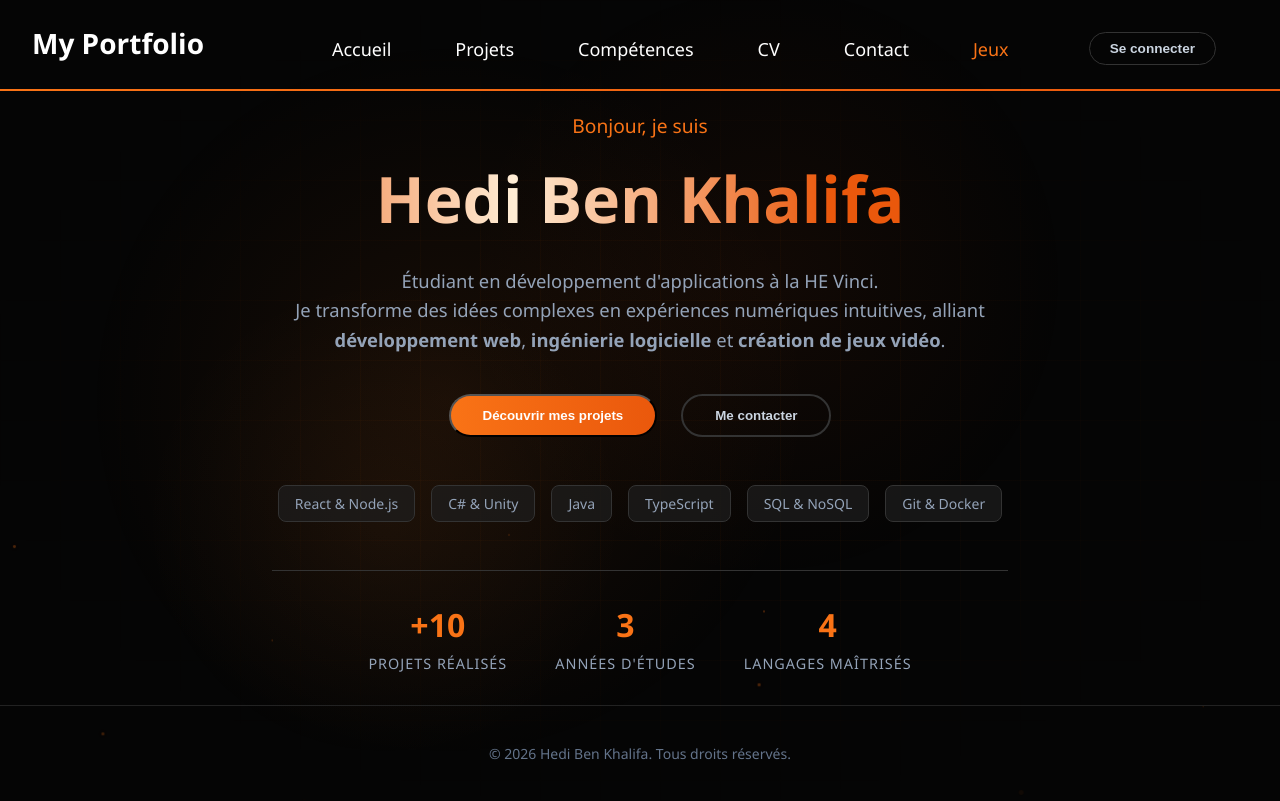
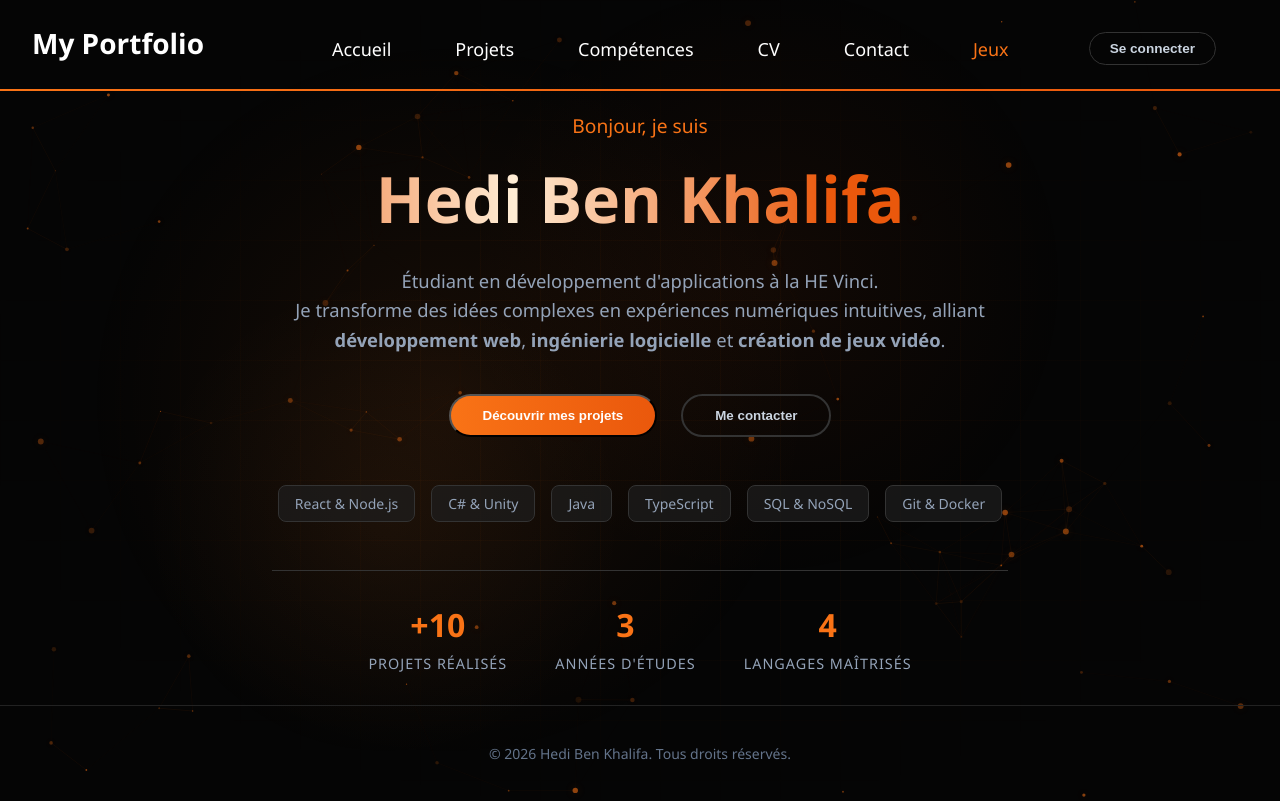
Before and after one commit to HediCaprio/My-Portfolio, a React (Vite) app: page / in a window 1280 px wide. Built offline with nearby package versions, Linux system fonts and the light colour scheme.

Commit message:
Interactive particle system: 80 particles with mouse interaction & connections

```diff
--- a/src/components/pages/PrimaryPage.tsx
+++ b/src/components/pages/PrimaryPage.tsx
@@ -1,34 +1,180 @@
 import { useNavigate } from 'react-router-dom';
+import { useEffect, useRef } from 'react';
 import Header from '../Header';
 
-function FloatingParticles() {
-  // Generate 25 particles with random properties
-  const particles = Array.from({ length: 25 }, (_, i) => ({
-    id: i,
-    size: Math.random() * 4 + 1,
-    left: Math.random() * 100,
-    delay: Math.random() * 15,
-    duration: Math.random() * 15 + 10,
-    opacity: Math.random() * 0.4 + 0.1,
-  }));
+function InteractiveParticles() {
+  const canvasRef = useRef<HTMLCanvasElement>(null);
+
+  useEffect(() => {
+    const canvas = canvasRef.current;
+    if (!canvas) return;
+    const ctx = canvas.getContext('2d');
+    if (!ctx) return;
+
+    let animationId: number;
+    let mouse = { x: -9999, y: -9999 };
+
+    const PARTICLE_COUNT = 80;
+    const CONNECT_DISTANCE = 120;
+    const MOUSE_RADIUS = 150;
+
+    // Resize canvas to fill the screen
+    const resize = () => {
+      canvas.width = window.innerWidth;
+      canvas.height = window.innerHeight;
+    };
+    resize();
+    window.addEventListener('resize', resize);
+
+    // Track mouse position
+    const handleMouseMove = (e: MouseEvent) => {
+      mouse.x = e.clientX;
+      mouse.y = e.clientY;
+    };
+    const handleMouseLeave = () => {
+      mouse.x = -9999;
+      mouse.y = -9999;
+    };
+    window.addEventListener('mousemove', handleMouseMove);
+    window.addEventListener('mouseleave', handleMouseLeave);
+
+    // Particle class
+    class Particle {
+      x: number;
+      y: number;
+      vx: number;
+      vy: number;
+      size: number;
+      baseAlpha: number;
+      alpha: number;
+
+      constructor() {
+        this.x = Math.random() * canvas!.width;
+        this.y = Math.random() * canvas!.height;
+        this.vx = (Math.random() - 0.5) * 0.6;
+        this.vy = (Math.random() - 0.5) * 0.6;
+        this.size = Math.random() * 2.5 + 0.5;
+        this.baseAlpha = Math.random() * 0.5 + 0.1;
+        this.alpha = this.baseAlpha;
+      }
+
+      update() {
+        // Mouse interaction: push particles away
+        const dx = this.x - mouse.x;
+        const dy = this.y - mouse.y;
+        const dist = Math.sqrt(dx * dx + dy * dy);
+
+        if (dist < MOUSE_RADIUS) {
+          const force = (MOUSE_RADIUS - dist) / MOUSE_RADIUS;
+          const angle = Math.atan2(dy, dx);
+          this.vx += Math.cos(angle) * force * 0.8;
+          this.vy += Math.sin(angle) * force * 0.8;
+          this.alpha = Math.min(1, this.baseAlpha + force * 0.8);
+        } else {
+          this.alpha += (this.baseAlpha - this.alpha) * 0.05;
+        }
+
+        // Damping
+        this.vx *= 0.98;
+        this.vy *= 0.98;
+
+        this.x += this.vx;
+        this.y += this.vy;
+
+        // Wrap around edges
+        if (this.x < 0) this.x = canvas!.width;
+        if (this.x > canvas!.width) this.x = 0;
+        if (this.y < 0) this.y = canvas!.height;
+        if (this.y > canvas!.height) this.y = 0;
+      }
+
+      draw() {
+        ctx!.beginPath();
+        ctx!.arc(this.x, this.y, this.size, 0, Math.PI * 2);
+        ctx!.fillStyle = `rgba(249, 115, 22, ${this.alpha})`;
+        ctx!.shadowBlur = 8;
+        ctx!.shadowColor = 'rgba(249, 115, 22, 0.3)';
+        ctx!.fill();
+        ctx!.shadowBlur = 0;
+      }
+    }
+
+    // Create particles
+    const particles = Array.from({ length: PARTICLE_COUNT }, () => new Particle());
+
+    // Draw connections between nearby particles
+    function drawConnections() {
+      for (let i = 0; i < particles.length; i++) {
+        for (let j = i + 1; j < particles.length; j++) {
+          const dx = particles[i].x - particles[j].x;
+          const dy = particles[i].y - particles[j].y;
+          const dist = Math.sqrt(dx * dx + dy * dy);
+
+          if (dist < CONNECT_DISTANCE) {
+            const opacity = (1 - dist / CONNECT_DISTANCE) * 0.15;
+            ctx!.beginPath();
+            ctx!.moveTo(particles[i].x, particles[i].y);
+            ctx!.lineTo(particles[j].x, particles[j].y);
+            ctx!.strokeStyle = `rgba(249, 115, 22, ${opacity})`;
+            ctx!.lineWidth = 0.5;
+            ctx!.stroke();
+          }
+        }
+      }
+
+      // Draw lines from mouse to nearby particles
+      for (const p of particles) {
+        const dx = p.x - mouse.x;
+        const dy = p.y - mouse.y;
+        const dist = Math.sqrt(dx * dx + dy * dy);
+        if (dist < MOUSE_RADIUS) {
+          const opacity = (1 - dist / MOUSE_RADIUS) * 0.3;
+          ctx!.beginPath();
+          ctx!.moveTo(mouse.x, mouse.y);
+          ctx!.lineTo(p.x, p.y);
+          ctx!.strokeStyle = `rgba(251, 146, 60, ${opacity})`;
+          ctx!.lineWidth = 0.8;
+          ctx!.stroke();
+        }
+      }
+    }
+
+    // Animation loop
+    function animate() {
+      ctx!.clearRect(0, 0, canvas!.width, canvas!.height);
+
+      particles.forEach(p => {
+        p.update();
+        p.draw();
+      });
+
+      drawConnections();
+      animationId = requestAnimationFrame(animate);
+    }
+
+    animate();
+
+    return () => {
+      cancelAnimationFrame(animationId);
+      window.removeEventListener('resize', resize);
+      window.removeEventListener('mousemove', handleMouseMove);
+      window.removeEventListener('mouseleave', handleMouseLeave);
+    };
+  }, []);
 
   return (
-    <div className="particles-container">
-      {particles.map((p) => (
-        <div
-          key={p.id}
-          className="particle"
-          style={{
-            width: `${p.size}px`,
-            height: `${p.size}px`,
-            left: `${p.left}%`,
-            animationDelay: `${p.delay}s`,
-            animationDuration: `${p.duration}s`,
-            opacity: p.opacity,
-          }}
-        />
-      ))}
-    </div>
+    <canvas
+      ref={canvasRef}
+      style={{
+        position: 'fixed',
+        top: 0,
+        left: 0,
+        width: '100%',
+        height: '100%',
+        zIndex: 0,
+        pointerEvents: 'none',
+      }}
+    />
   );
 }
 
@@ -38,8 +184,8 @@ export default function PrimaryPage() {
   return (
     <div className="portfolio-container">
 
-      {/* Animated floating particles */}
-      <FloatingParticles />
+      {/* Interactive particle background */}
+      <InteractiveParticles />
 
       {/* Barre de navigation */}
       <Header/>
```
